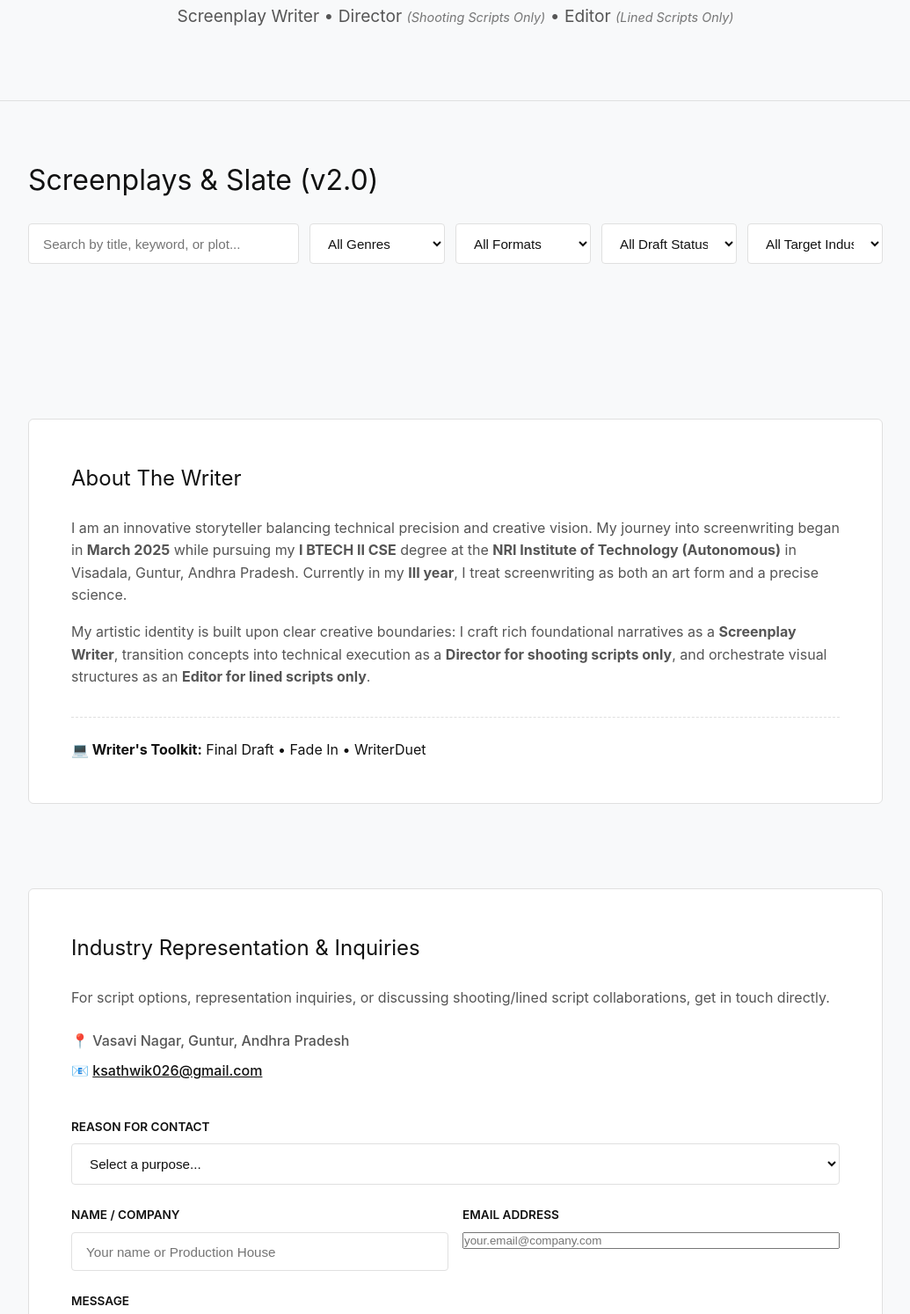
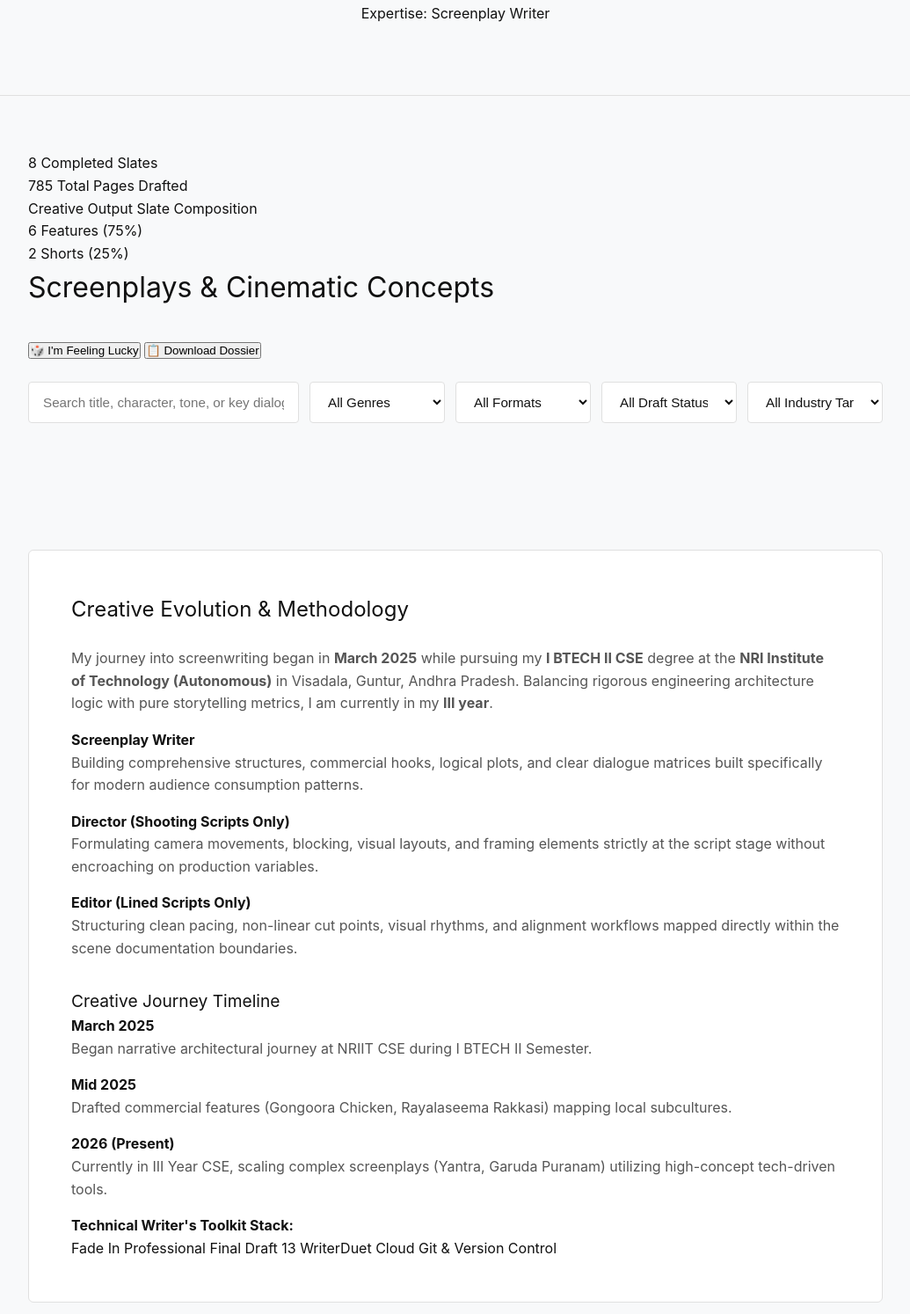
Before and after one commit to ksathwik026-wq/sathwiks-writings, a plain HTML site: page index.html in a window 1280 px wide. Shown: the part 242-1736 px from the top of the page at 88% size, without its empty margins (122-1157 px from the left). Drawn offline with Linux system fonts and the light colour scheme.

Commit message:
Update index.html

```diff
--- a/index.html
+++ b/index.html
@@ -3,40 +3,66 @@
 <head>
     <meta charset="UTF-8">
     <meta name="viewport" content="width=device-width, initial-scale=1.0">
-    <title>Sathwik's Writings | Screenplay Portfolio</title>
+    <title>Sathwik's Writings | Industry Screenplay Slate v3.0</title>
     <link rel="stylesheet" href="style.css">
 </head>
 <body>
 
-    <!-- Fixed Navigation Header -->
+    <!-- Fixed Header & Glassmorphism Navigation -->
     <header class="app-header">
         <div class="logo">Sathwik's Writings</div>
         <nav class="nav-links">
-            <a href="#scripts-section">Scripts</a>
-            <a href="#about-section">About</a>
-            <a href="#contact-section">Contact</a>
+            <a href="#scripts-section">Scripts Slate</a>
+            <a href="#about-section">Director Bio</a>
+            <a href="#contact-section">Inquiries</a>
+            <div class="bookmark-counter-wrapper">Bookmarks: <span id="saved-count">0</span></div>
             <button id="theme-toggle" aria-label="Toggle dark/light mode">🌓</button>
         </nav>
     </header>
 
-
+    <!-- Hero Showcase Section with Animated Typing Taglines -->
     <section class="hero-section">
         <h1>Kancharla Sathwik Prince</h1>
-        <p class="tagline">Screenplay Writer • Director <span class="sub-role">(Shooting Scripts Only)</span> • Editor <span class="sub-role">(Lined Scripts Only)</span></p>
+        <div class="typing-container">
+            <span class="static-txt">Expertise: </span>
+            <span class="dynamic-txt" id="typing-skill">Screenplay Writer</span>
+        </div>
     </section>
 
-    <!-- Main Content Container -->
+    <!-- Main Content Area -->
     <main class="portfolio-container">
 
-        <!-- Showcase & Filtering Area -->
+        <!-- Global Portfolio Metrics Dashboard -->
+        <section class="metrics-dashboard">
+            <div class="metric-card">
+                <span class="metric-num">8</span>
+                <span class="metric-label">Completed Slates</span>
+            </div>
+            <div class="metric-card">
+                <span class="metric-num">785</span>
+                <span class="metric-label">Total Pages Drafted</span>
+            </div>
+            <div class="metric-card" style="grid-column: span 2;">
+                <span class="metric-label">Creative Output Slate Composition</span>
+                <div class="progress-bar-container">
+                    <div class="progress-bar-fill" style="width: 75%;">6 Features (75%)</div>
+                    <div class="progress-bar-fill short-fill" style="width: 25%;">2 Shorts (25%)</div>
+                </div>
+            </div>
+        </section>
+
+        <!-- Scripts Showcase Section -->
         <section id="scripts-section" class="main-section">
             <div class="section-header">
-                <h2>Screenplays & Slate (v2.0)</h2>
+                <h2>Screenplays & Cinematic Concepts</h2>
+                <div class="interactive-utility-bar">
+                    <div id="tag-cloud" class="tag-cloud-container"></div>
+                    <button id="lucky-btn" class="utility-btn">🎲 I'm Feeling Lucky</button>
+                    <button id="dossier-btn" class="utility-btn">📋 Download Dossier</button>
+                </div>
 
-                <!-- Main Search and Dropdown Controls -->
                 <div class="search-filter-controls">
-                    <input type="text" id="search-bar" placeholder="Search by title, keyword, or plot...">
-
+                    <input type="text" id="search-bar" placeholder="Search title, character, tone, or key dialogue logs...">
                     <select id="genre-filter">
                         <option value="all">All Genres</option>
                         <option value="action">Action</option>
@@ -48,47 +74,98 @@
                         <option value="sci-fi">Sci-Fi</option>
                         <option value="thriller">Thriller</option>
                     </select>
-
                     <select id="format-filter">
                         <option value="all">All Formats</option>
                         <option value="feature">Feature Film</option>
                         <option value="short film">Short Film</option>
                     </select>
-
                     <select id="status-filter">
                         <option value="all">All Draft Statuses</option>
                         <option value="First Draft">First Draft</option>
-                        <option value="Final Draft">Final Draft</option>
-                        <option value="Ready Script">Ready Script</option>
+                        <option value="Polished Draft">Polished Draft</option>
+                        <option value="Shooting Script">Shooting Script</option>
                     </select>
-
                     <select id="industry-filter">
-                        <option value="all">All Target Industries</option>
-                        <option value="telugu">Telugu Cinema</option>
-                        <option value="pan-india">Pan-India</option>
+                        <option value="all">All Industry Target Markets</option>
+                        <option value="Telugu Cinema">Telugu Cinema</option>
+                        <option value="Pan-India">Pan-India</option>
                     </select>
                 </div>
-
-                <!-- Interactive Theme Tag Cloud -->
-                <div id="tag-cloud" class="tag-cloud-container"></div>
             </div>
 
-            <!-- Screenplay Display Layout Target -->
+            <!-- Dynamic Scripts Grid Container -->
             <div id="scripts-grid" class="scripts-grid"></div>
         </section>
 
-        <!-- About Profile Card -->
+        <!-- About Me Section -->
         <section id="about-section" class="main-section profile-card">
-            <h2>About The Writer</h2>
-            <p>I am an innovative storyteller balancing technical precision and creative vision. My journey into screenwriting began in <strong>March 2025</strong> while pursuing my <strong>I BTECH II CSE</strong> degree at the <strong>NRI Institute of Technology (Autonomous)</strong> in Visadala, Guntur, Andhra Pradesh. Currently in my <strong>III year</strong>, I treat screenwriting as both an art form and a precise science.</p>
-            <p>My artistic identity is built upon clear creative boundaries: I craft rich foundational narratives as a <strong>Screenplay Writer</strong>, transition concepts into technical execution as a <strong>Director for shooting scripts only</strong>, and orchestrate visual structures as an <strong>Editor for lined scripts only</strong>.</p>
+            <h2>Creative Evolution & Methodology</h2>
+            <p>My journey into screenwriting began in <strong>March 2025</strong> while pursuing my <strong>I BTECH II CSE</strong> degree at the <strong>NRI Institute of Technology (Autonomous)</strong> in Visadala, Guntur, Andhra Pradesh. Balancing rigorous engineering architecture logic with pure storytelling metrics, I am currently in my <strong>III year</strong>.</p>
 
-            <div class="toolkit-box" style="margin-top: 2rem; padding-top: 1.5rem; border-top: 1px dashed var(--border-color);">
-                <strong>💻 Writer's Toolkit:</strong> Final Draft • Fade In • WriterDuet
+            <div class="methodology-blocks">
+                <div class="m-block">
+                    <h4>Screenplay Writer</h4>
+                    <p>Building comprehensive structures, commercial hooks, logical plots, and clear dialogue matrices built specifically for modern audience consumption patterns.</p>
+                </div>
+                <div class="m-block">
+                    <h4>Director (Shooting Scripts Only)</h4>
+                    <p>Formulating camera movements, blocking, visual layouts, and framing elements strictly at the script stage without encroaching on production variables.</p>
+                </div>
+                <div class="m-block">
+                    <h4>Editor (Lined Scripts Only)</h4>
+                    <p>Structuring clean pacing, non-linear cut points, visual rhythms, and alignment workflows mapped directly within the scene documentation boundaries.</p>
+                </div>
+            </div>
+
+            <h3 style="margin-top:2rem; font-weight:400; font-size:1.2rem;">Creative Journey Timeline</h3>
+            <div class="vertical-timeline">
+                <div class="timeline-item">
+                    <div class="time-marker"></div>
+                    <div class="time-content">
+                        <strong>March 2025</strong>
+                        <p>Began narrative architectural journey at NRIIT CSE during I BTECH II Semester.</p>
+                    </div>
+                </div>
+                <div class="timeline-item">
+                    <div class="time-marker"></div>
+                    <div class="time-content">
+                        <strong>Mid 2025</strong>
+                        <p>Drafted commercial features (Gongoora Chicken, Rayalaseema Rakkasi) mapping local subcultures.</p>
+                    </div>
+                </div>
+                <div class="timeline-item">
+                    <div class="time-marker"></div>
+                    <div class="time-content">
+                        <strong>2026 (Present)</strong>
+                        <p>Currently in III Year CSE, scaling complex screenplays (Yantra, Garuda Puranam) utilizing high-concept tech-driven tools.</p>
+                    </div>
+                </div>
+            </div>
+
+            <!-- Writer's Toolkit Block -->
+            <div class="toolkit-container">
+                <h4>Technical Writer's Toolkit Stack:</h4>
+                <div class="toolkit-badges">
+                    <span class="tool-badge">Fade In Professional</span>
+                    <span class="tool-badge">Final Draft 13</span>
+                    <span class="tool-badge">WriterDuet Cloud</span>
+                    <span class="tool-badge">Git & Version Control</span>
+                </div>
             </div>
         </section>
 
-        <!-- Dynamic Contact Interface -->
+        <!-- Testimonials Feedback Slider Container -->
+        <section class="main-section profile-card feedback-slider-section">
+            <h2>Industry Script Reader Assessments</h2>
+            <div class="feedback-container">
+                <div class="feedback-slide active-feedback">
+                    <p class="quote">"Sathwik's structure inside 'Yantra' displays a rare mastery of structural setups and payoffs. The technical notes highlight an outstanding asset for modern visual storytelling."</p>
+                    <span class="author">- Script Assessment Bureau Analyst</span>
+                </div>
+            </div>
+        </section>
+
+        <!-- Interactive Contact Section -->
         <section id="contact-section" class="main-section contact-card">
             <h2>Industry Representation & Inquiries</h2>
             <p>For script options, representation inquiries, or discussing shooting/lined script collaborations, get in touch directly.</p>
@@ -99,28 +176,30 @@
 
             <form id="portfolio-contact-form" class="contact-form">
                 <div class="form-group">
-                    <label for="contact-purpose">Reason for Contact</label>
-                    <select id="contact-purpose" required>
-                        <option value="" disabled selected>Select a purpose...</option>
-                        <option value="Script Optioning">Script Optioning / Purchase</option>
-                        <option value="Director Collaboration">Director Collaboration (Shooting Script)</option>
-                        <option value="Editor Collaboration">Editor Collaboration (Lined Script)</option>
-                        <option value="General Feedback">General Feedback</option>
+                    <label for="form-name">Name / Company</label>
+                    <input type="text" id="form-name" required placeholder="Production House, Producer, or Director name">
+                </div>
+                <div class="form-group">
+                    <label for="form-email">Email Address</label>
+                    <input type="email" id="form-email" required placeholder="your.email@company.com">
+                </div>
+                <div class="form-group">
+                    <label for="form-target-script">Regarding Project Slate Context</label>
+                    <select id="form-target-script">
+                        <option value="General Slate Collaboration Inquiry">General Slate Collaboration Inquiry</option>
+                        <option value="Veera Prathapam (Action)">Veera Prathapam (Action)</option>
+                        <option value="Gongoora Chicken (Comedy)">Gongoora Chicken (Comedy)</option>
+                        <option value="Vamsavruksham (Drama)">Vamsavruksham (Drama)</option>
+                        <option value="Garuda Puranam (Fantasy)">Garuda Puranam (Fantasy)</option>
+                        <option value="Rayalaseema Rakkasi (Horror)">Rayalaseema Rakkasi (Horror)</option>
+                        <option value="Godavari Gattu Meeda (Romance)">Godavari Gattu Meeda (Romance)</option>
+                        <option value="Yantra (Sci-Fi)">Yantra (Sci-Fi)</option>
+                        <option value="Case No. 1999 (Thriller)">Case No. 1999 (Thriller)</option>
                     </select>
                 </div>
-                <div class="form-row" style="display:grid; grid-template-columns: 1fr 1fr; gap:1rem;">
-                    <div class="form-group">
-                        <label for="form-name">Name / Company</label>
-                        <input type="text" id="form-name" required placeholder="Your name or Production House">
-                    </div>
-                    <div class="form-group">
-                        <label for="form-email">Email Address</label>
-                        <input type="email" id="form-email" required placeholder="your.email@company.com">
-                    </div>
-                </div>
                 <div class="form-group">
-                    <label for="form-message">Message</label>
-                    <textarea id="form-message" rows="5" required placeholder="Specify which script slate or project you are interested in exploring..."></textarea>
+                    <label for="form-message">Message Dossier Request</label>
+                    <textarea id="form-message" rows="5" required placeholder="Specify your distribution objectives, production scales, or timeline brackets..."></textarea>
                 </div>
                 <button type="submit" id="submit-btn">Send Message</button>
                 <div id="form-success-msg" class="success-message hidden">Your message has been processed successfully! Sathwik will respond via email.</div>
@@ -129,14 +208,15 @@
 
     </main>
 
-    <!-- Floating Top Navigator Button -->
-    <button id="back-to-top" class="back-to-top-btn" aria-label="Scroll back to top">▲</button>
+    <!-- Floating Back to Top Button Component -->
+    <button id="back-to-top" title="Go to top">▲</button>
 
+    <!-- Footer Copyright -->
     <footer class="app-footer">
         <p>&copy; 2026 Kancharla Sathwik Prince. All rights reserved.</p>
     </footer>
 
-    <!-- Essential script linkage configuration order (Data file MUST execute first) -->
+    <!-- Script execution linkage order (Data must load prior to core logic) -->
     <script src="scripts-data.js"></script>
     <script src="app.js"></script>
 </body>
```
